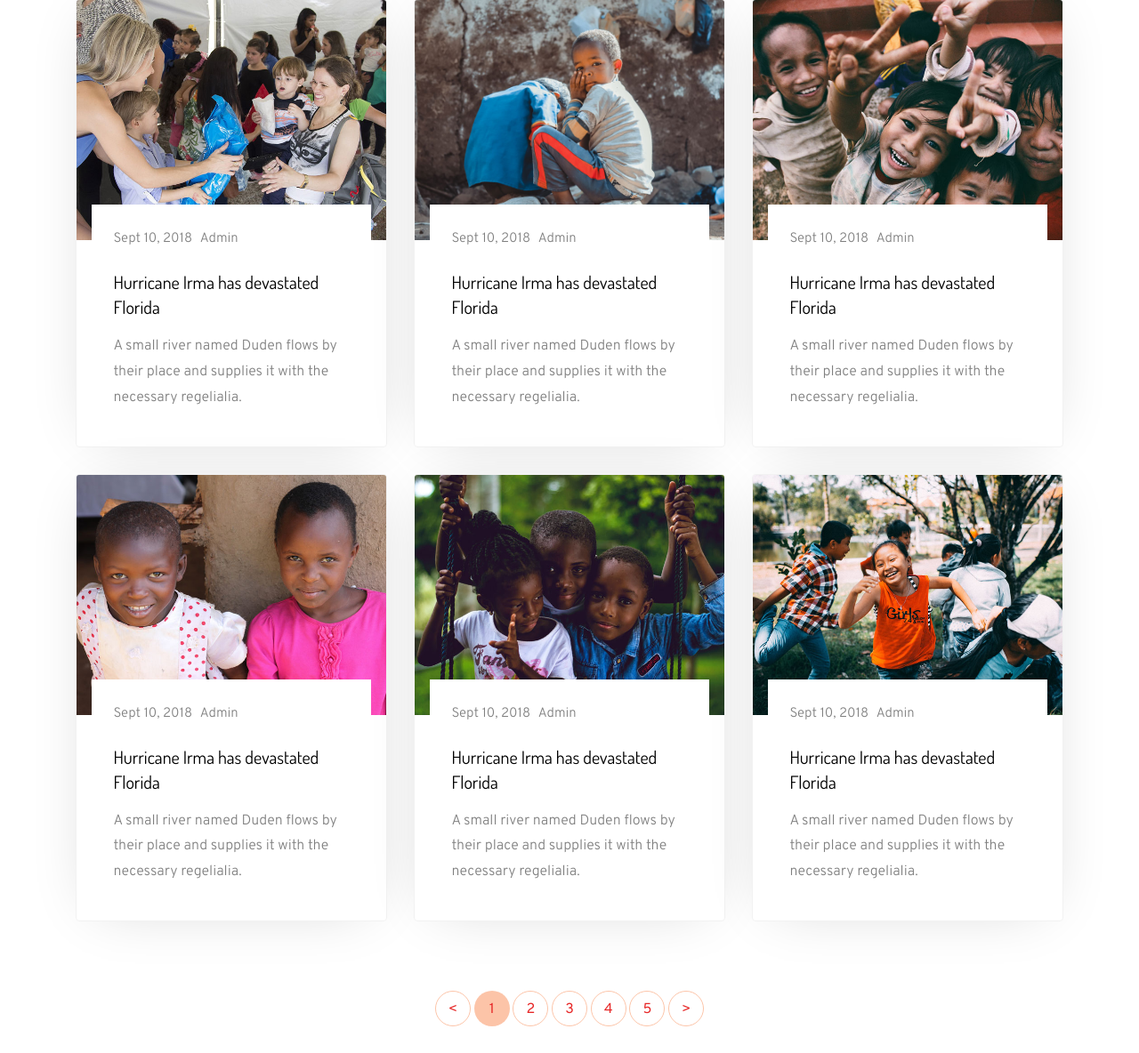
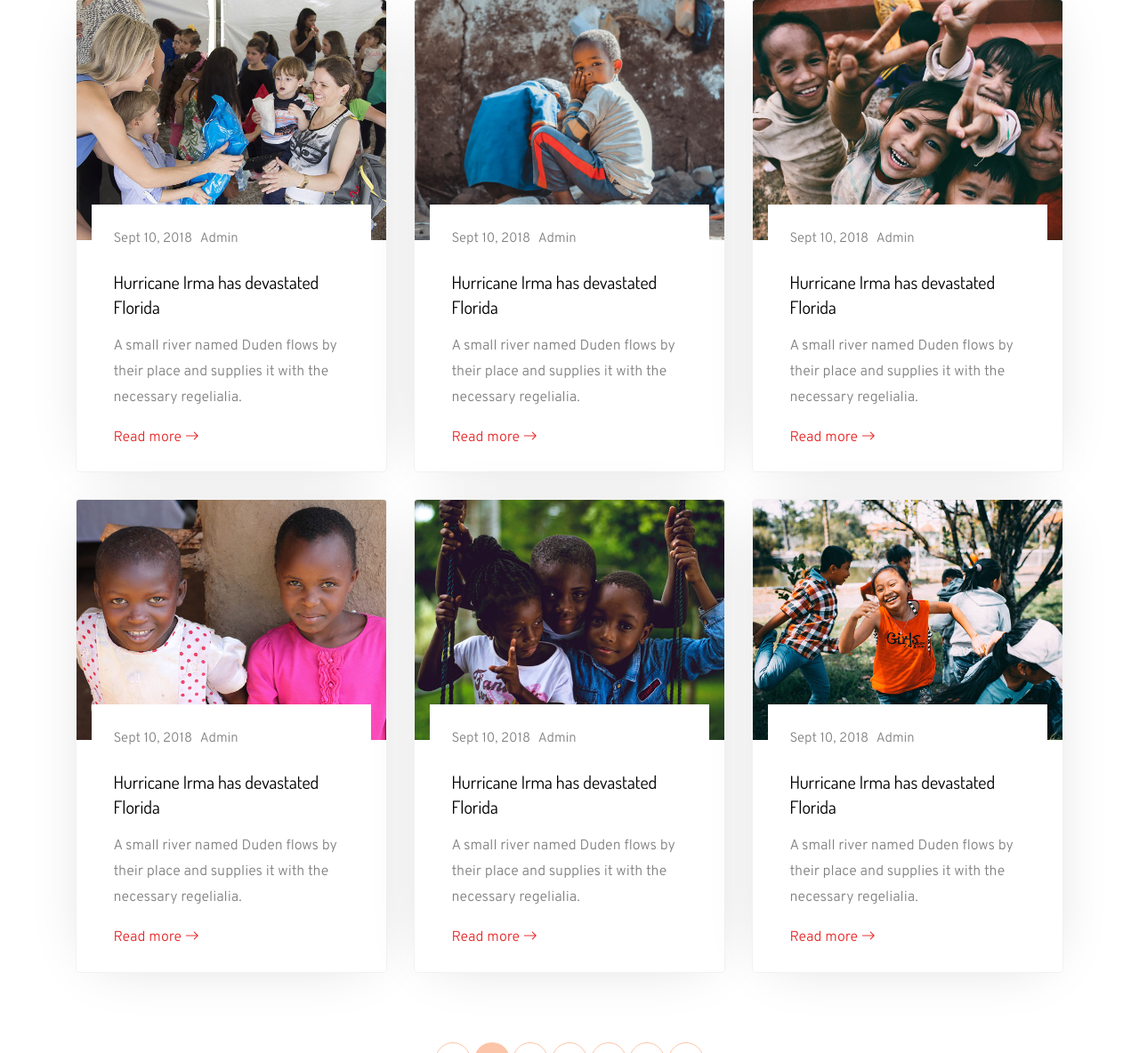
Before and after one commit to dheerajlakhotia/yai-front, a PHP site: page /blog.php in a window 1280 px wide. Shown: the part 402-1586 px from the top of the page at 89% size. Run offline with PHP 8.4, Linux system fonts and the light colour scheme; some libraries are stand-ins or nearby versions; some web fonts are replaced.

Commit message:
change some in ui part

```diff
--- a/blog.php
+++ b/blog.php
@@ -46,7 +46,7 @@
                             <h3 class="heading mt-3"><a href="single-blog.php">Hurricane Irma has devastated Florida</a>
                             </h3>
                             <p>A small river named Duden flows by their place and supplies it with the necessary
-                                regelialia.</p>
+                                regelialia.</p><a href="single-blog.php">Read more <i class="bi bi-arrow-right"></i></a>
                         </div>
                     </div>
                 </div>
@@ -63,7 +63,7 @@
                             <h3 class="heading mt-3"><a href="single-blog.php">Hurricane Irma has devastated Florida</a>
                             </h3>
                             <p>A small river named Duden flows by their place and supplies it with the necessary
-                                regelialia.</p>
+                                regelialia.</p><a href="single-blog.php">Read more <i class="bi bi-arrow-right"></i></a>
                         </div>
                     </div>
                 </div>
@@ -80,7 +80,7 @@
                             <h3 class="heading mt-3"><a href="single-blog.php">Hurricane Irma has devastated Florida</a>
                             </h3>
                             <p>A small river named Duden flows by their place and supplies it with the necessary
-                                regelialia.</p>
+                                regelialia.</p><a href="single-blog.php">Read more <i class="bi bi-arrow-right"></i></a>
                         </div>
                     </div>
                 </div>
@@ -97,7 +97,7 @@
                             <h3 class="heading mt-3"><a href="single-blog.php">Hurricane Irma has devastated Florida</a>
                             </h3>
                             <p>A small river named Duden flows by their place and supplies it with the necessary
-                                regelialia.</p>
+                                regelialia.</p><a href="single-blog.php">Read more <i class="bi bi-arrow-right"></i></a>
                         </div>
                     </div>
                 </div>
@@ -114,7 +114,7 @@
                             <h3 class="heading mt-3"><a href="single-blog.php">Hurricane Irma has devastated Florida</a>
                             </h3>
                             <p>A small river named Duden flows by their place and supplies it with the necessary
-                                regelialia.</p>
+                                regelialia.</p><a href="single-blog.php">Read more <i class="bi bi-arrow-right"></i></a>
                         </div>
                     </div>
                 </div>
@@ -131,7 +131,7 @@
                             <h3 class="heading mt-3"><a href="single-blog.php">Hurricane Irma has devastated Florida</a>
                             </h3>
                             <p>A small river named Duden flows by their place and supplies it with the necessary
-                                regelialia.</p>
+                                regelialia.</p><a href="single-blog.php">Read more <i class="bi bi-arrow-right"></i></a>
                         </div>
                     </div>
                 </div>
--- a/login.php
+++ b/login.php
@@ -36,6 +36,7 @@
             <div class="text-center">
                 <p class="mb-2 small">Become a <a href="volenteer.php" class="text-decoration-none">Volunteer</a></p>
             </div>
+            <span> <a href="index.php"><i class="bi bi-arrow-left"></i>Return Home</a></span>
         </form>
     </div>
 
```
